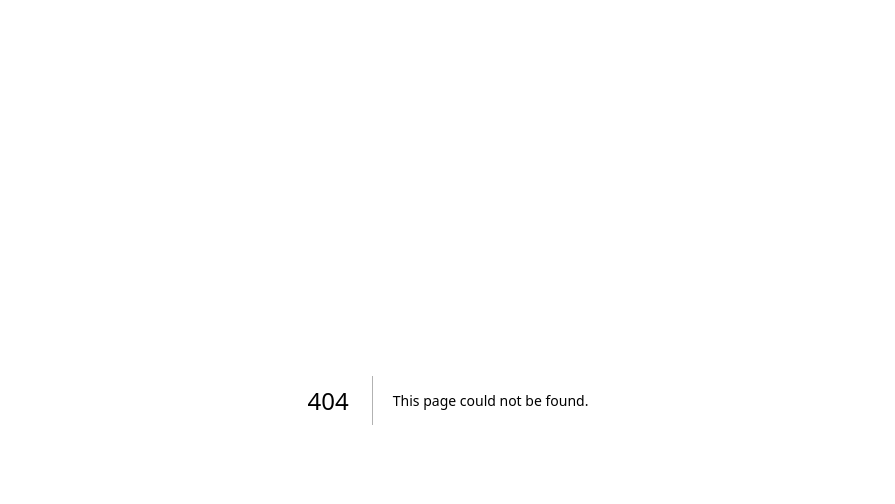
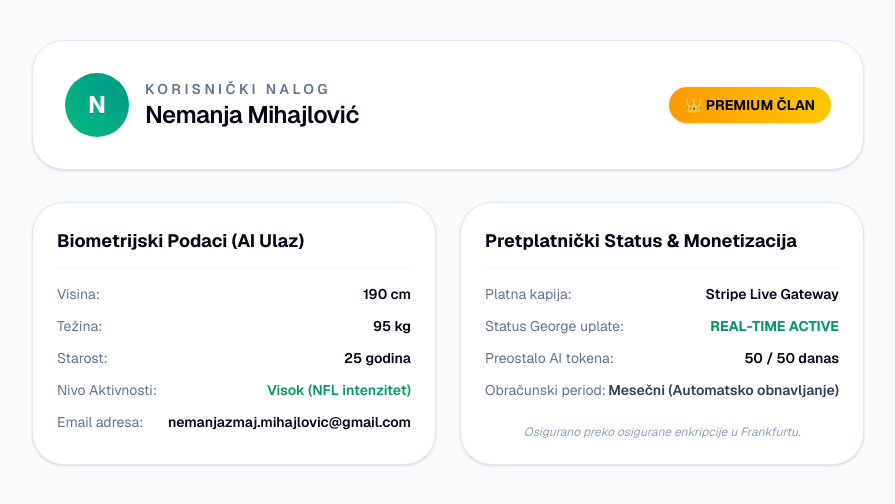
Before and after one commit to ksami300/Nutriflow, a Next.js app in the folder frontend/: page /dashboard/profile in a window 1280 px wide. Before the commit this address had no page. Shown: the top 504 px of the page, without its empty margins (192-1087 px from the left). Built offline with nearby package versions, Linux system fonts and the light colour scheme; no server answers.

Commit message:
feat: design and implement premium user profile view layout with biometrics and financial telemetry variables

```diff
--- /dev/null
+++ b/frontend/app/dashboard/profile/page.tsx
@@ -0,0 +1,90 @@
+"use client";
+
+import { useEffect, useState } from "react";
+import { getMe, getSubscriptionStatus } from "@/lib/api";
+import { error } from "@/lib/logger";
+
+export default function ProfilePage() {
+  const [user, setUser] = useState<any>(null);
+  const [subStatus, setSubStatus] = useState<any>(null);
+  const [loading, setLoading] = useState(true);
+
+  useEffect(() => {
+    async function loadProfileData() {
+      try {
+        const userData = await getMe();
+        setUser(userData);
+
+        const subData = await getSubscriptionStatus();
+        setSubStatus(subData);
+      } catch (err: any) {
+        error("Greška pri učitavanju profila:", err.message);
+      } finally {
+        setLoading(false);
+      }
+    }
+    loadProfileData();
+  }, []);
+
+  if (loading) {
+    return (
+      <div className="min-h-screen bg-slate-50 flex items-center justify-center">
+        <div className="animate-pulse text-lg font-semibold text-slate-600">Učitavanje Vašeg Premium profila...</div>
+      </div>
+    );
+  }
+
+  return (
+    <div className="min-h-screen bg-slate-50 py-10">
+      <div className="mx-auto max-w-4xl px-4 sm:px-6 lg:px-8">
+
+        {/* 👑 KROVNO ZAGLAVLJE PROFILA */}
+        <div className="mb-8 flex flex-col gap-4 rounded-[32px] border border-slate-200 bg-white p-6 shadow-sm sm:p-8 sm:flex-row sm:items-center sm:justify-between">
+          <div className="flex items-center gap-4">
+            <div className="h-16 w-16 rounded-full bg-gradient-to-tr from-emerald-500 to-teal-600 flex items-center justify-center text-white text-2xl font-bold">
+              {user?.firstName?.charAt(0) || "N"}
+            </div>
+            <div>
+              <p className="text-sm font-semibold uppercase tracking-[0.24em] text-slate-500">Korisnički Nalog</p>
+              <h1 className="text-2xl font-semibold tracking-tight text-slate-950">{user?.firstName || "Nemanja"} {user?.lastName || "Mihajlović"}</h1>
+            </div>
+          </div>
+          <span className="inline-flex self-start sm:self-center items-center rounded-full px-4 py-2 text-sm font-bold shadow-sm bg-gradient-to-r from-amber-500 to-yellow-400 text-slate-950">
+            👑 PREMIUM ČLAN
+          </span>
+        </div>
+
+        <div className="grid gap-6 md:grid-cols-2">
+          {/* 📊 KARTICA ZDRAVSTVENIH METRIKA */}
+          <div className="rounded-[32px] border border-slate-200 bg-white p-6 shadow-sm">
+            <h3 className="text-lg font-bold text-slate-950 border-b border-slate-100 pb-3 mb-4">Biometrijski Podaci (AI Ulaz)</h3>
+            <div className="space-y-3 text-sm">
+              <div className="flex justify-between"><span className="text-slate-500">Visina:</span><span className="font-semibold text-slate-950">190 cm</span></div>
+              <div className="flex justify-between"><span className="text-slate-500">Težina:</span><span className="font-semibold text-slate-950">95 kg</span></div>
+              <div className="flex justify-between"><span className="text-slate-500">Starost:</span><span className="font-semibold text-slate-950">25 godina</span></div>
+              <div className="flex justify-between"><span className="text-slate-500">Nivo Aktivnosti:</span><span className="font-semibold text-emerald-600">Visok (NFL intenzitet)</span></div>
+              <div className="flex justify-between"><span className="text-slate-500">Email adresa:</span><span className="font-semibold text-slate-950">{user?.email || "nemanjazmaj.mihajlovic@gmail.com"}</span></div>
+            </div>
+          </div>
+
+          {/* 💳 KARTICA FINANSIJSKOG LIFECYCLE-A (Stripe + Erste/George) */}
+          <div className="rounded-[32px] border border-slate-200 bg-white p-6 shadow-sm flex flex-col justify-between">
+            <div>
+              <h3 className="text-lg font-bold text-slate-950 border-b border-slate-100 pb-3 mb-4">Pretplatnički Status & Monetizacija</h3>
+              <div className="space-y-3 text-sm">
+                <div className="flex justify-between"><span className="text-slate-500">Platna kapija:</span><span className="font-semibold text-slate-950">Stripe Live Gateway</span></div>
+                <div className="flex justify-between"><span className="text-slate-500">Status George uplate:</span><span className="font-bold text-emerald-600">REAL-TIME ACTIVE</span></div>
+                <div className="flex justify-between"><span className="text-slate-500">Preostalo AI tokena:</span><span className="font-semibold text-slate-950">{50 - (user?.aiUsageCount || 0)} / 50 danas</span></div>
+                <div className="flex justify-between"><span className="text-slate-500">Obračunski period:</span><span className="font-semibold text-slate-700">Mesečni (Automatsko obnavljanje)</span></div>
+              </div>
+            </div>
+            <div className="mt-6">
+              <div className="text-xs text-slate-400 italic text-center">Osigurano preko osigurane enkripcije u Frankfurtu.</div>
+            </div>
+          </div>
+        </div>
+
+      </div>
+    </div>
+  );
+}
```
